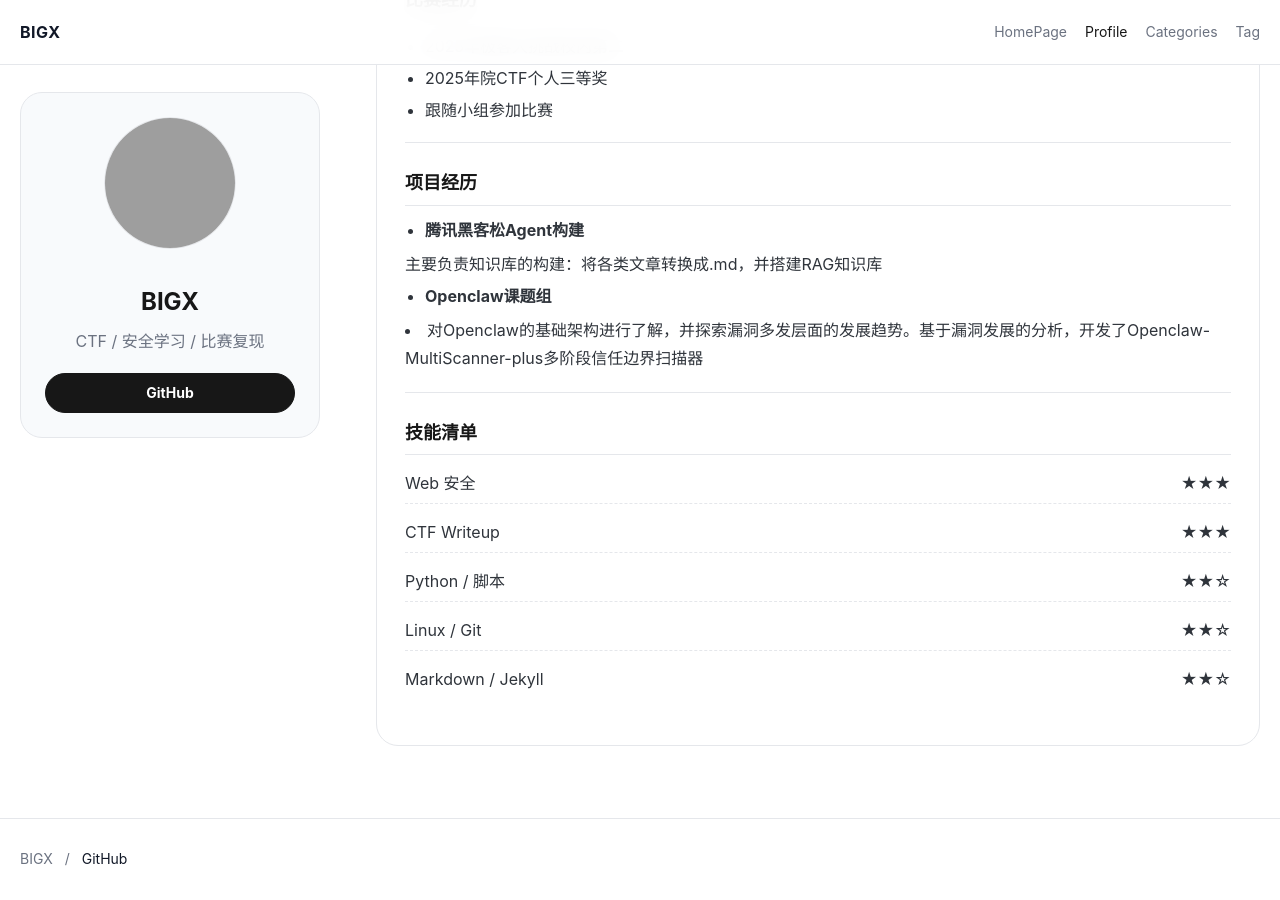
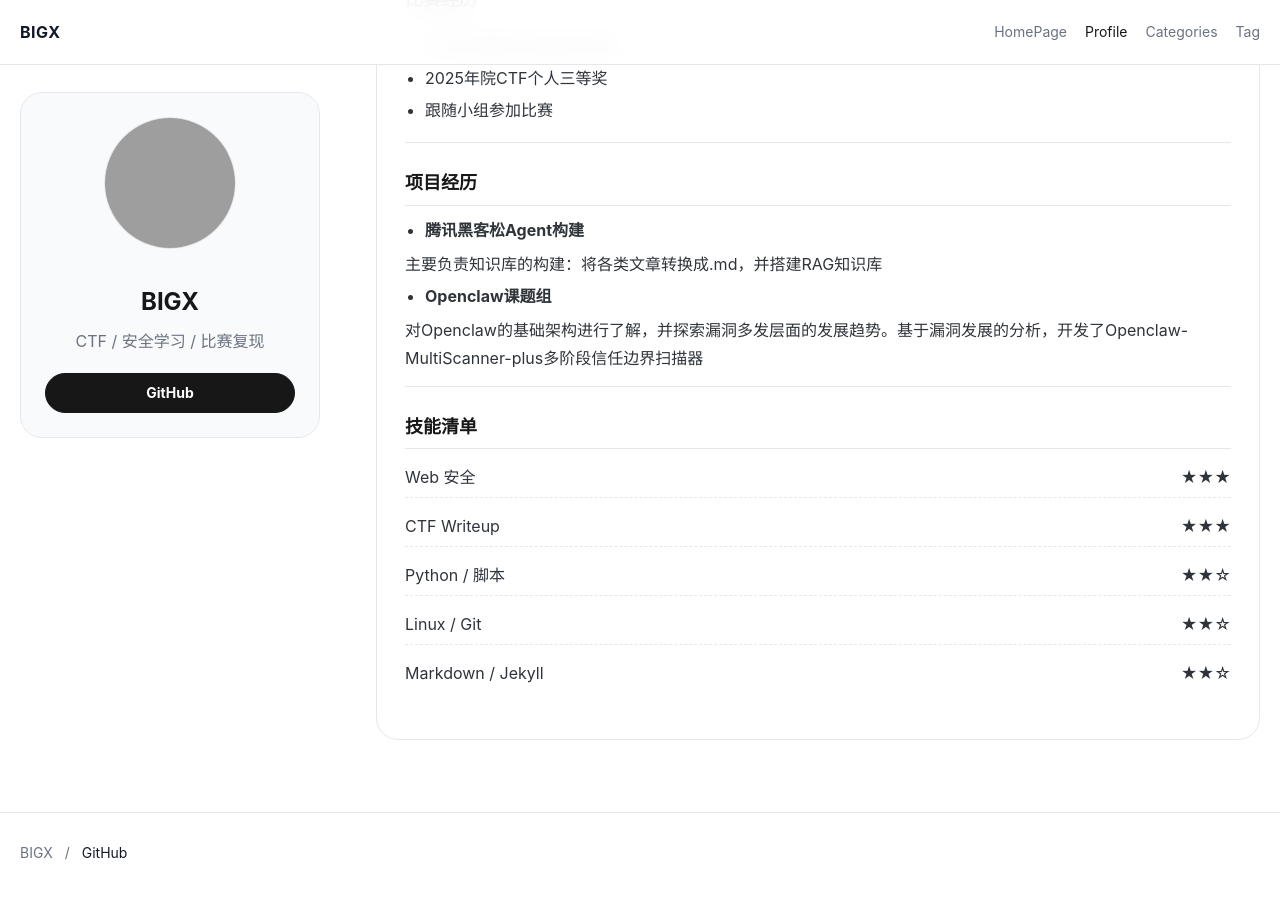
Before and after one commit to BIGX-bigx/BIGX-bigx.github.io, a Jekyll site: the page built from profile.md, in a window 1280 px wide and 900 px high, scrolled down 784 px. Built offline with Jekyll 4.4.1, drawn with Linux system fonts in a browser that asks for light colours; grey boxes are pictures that could not be loaded.

Commit message:
Update blog

```diff
--- a/profile.md
+++ b/profile.md
@@ -66,7 +66,7 @@ wide: true
         <li><strong>Openclaw课题组</strong></li>
       </ul>
       <p>
-        <li>对Openclaw的基础架构进行了解，并探索漏洞多发层面的发展趋势。基于漏洞发展的分析，开发了Openclaw-MultiScanner-plus多阶段信任边界扫描器</li>
+        对Openclaw的基础架构进行了解，并探索漏洞多发层面的发展趋势。基于漏洞发展的分析，开发了Openclaw-MultiScanner-plus多阶段信任边界扫描器
       </p>
     </section>
 
```
